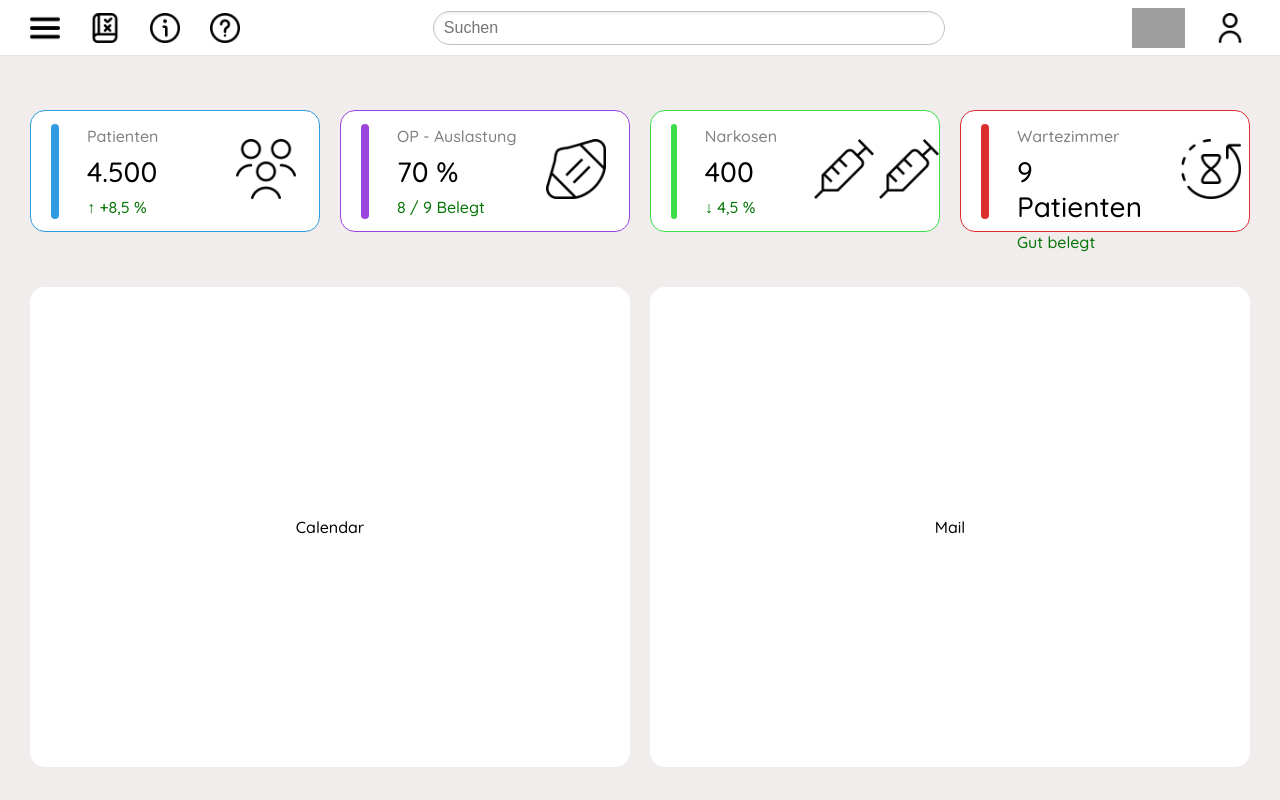
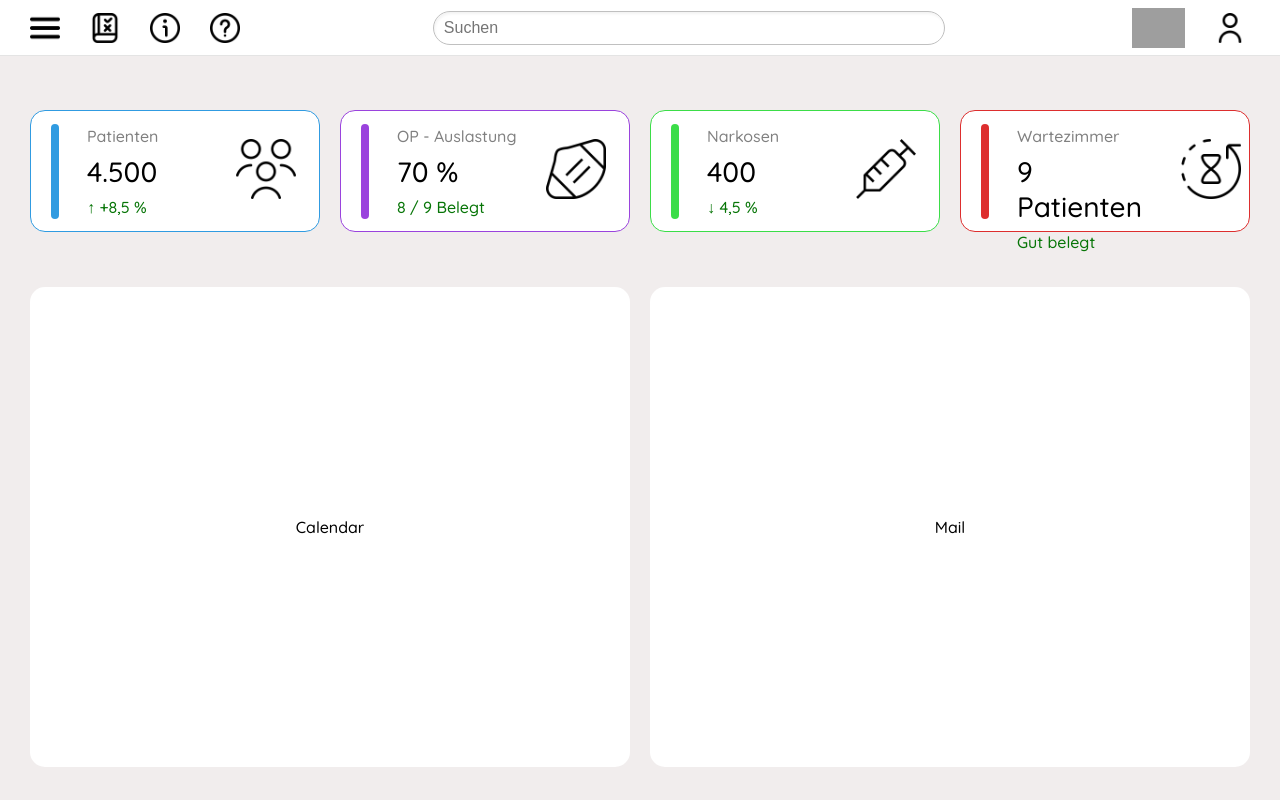
Before and after one commit to AndreNeb/diplomarbeit_fe, a React (Create React App) app: page / in a window 1280 px wide. Built offline with nearby package versions, Linux system fonts and the light colour scheme; grey boxes are pictures that could not be loaded.

Commit message:
Finished small Widgets

```diff
--- a/src/App.jsx
+++ b/src/App.jsx
@@ -76,9 +76,6 @@ function App() {
                     <div>
                         <img src={spritze} className="small-widgets-picture-layout" alt="Spritze"/>
                     </div>
-                    <div>
-                        <img src={spritze} className="small-widgets-picture-layout" alt="Spritze"/>
-                    </div>
                 </div>
                 <div className="general-small-widget-layout small-widget4">
                     <div className="small-widgets-color small-widget4-color-patienten">
```
